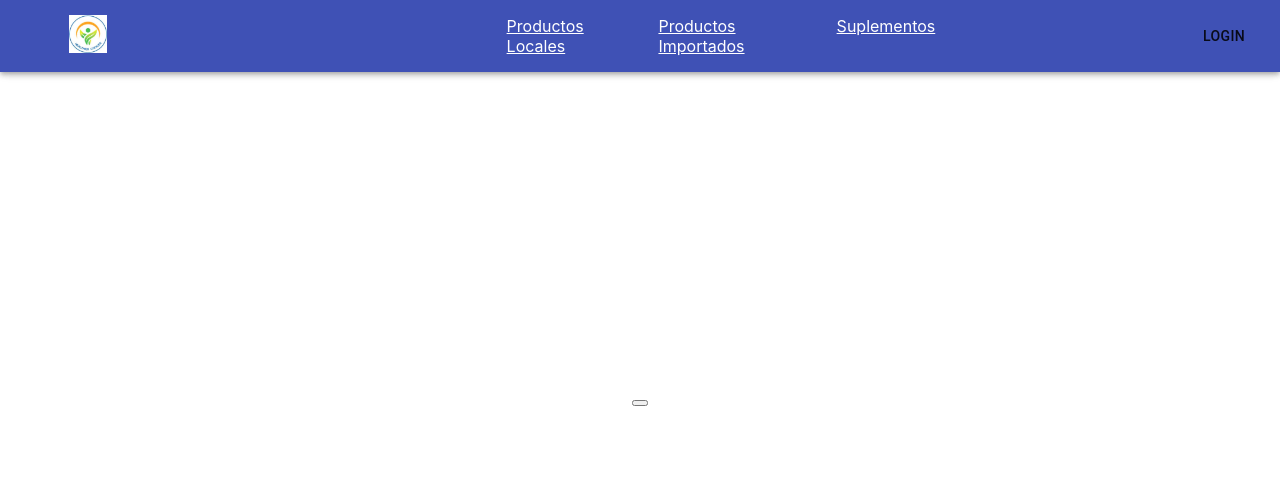
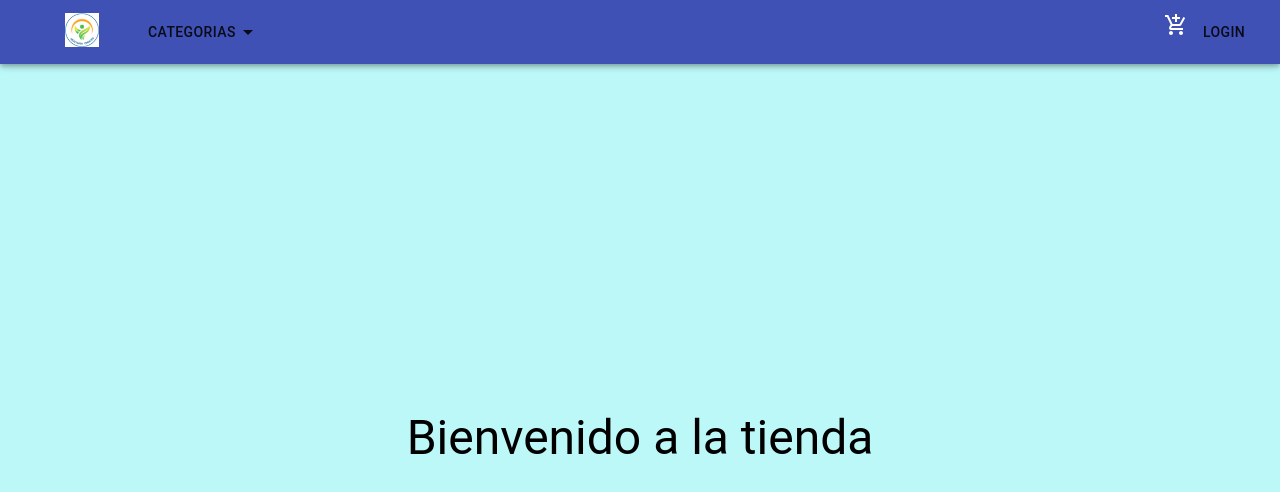
Before and after one commit to Melt04/goodFood, a React (Create React App) app: page / in a window 1280 px wide. Shown: the top 492 px of the page. Built offline with nearby package versions, Linux system fonts and the light colour scheme.

Commit message:
Cart and home

```diff
--- a/package.json
+++ b/package.json
@@ -4,6 +4,7 @@
   "private": true,
   "dependencies": {
     "@material-ui/core": "^4.11.2",
+    "@material-ui/icons": "^4.11.2",
     "@testing-library/jest-dom": "^5.11.8",
     "@testing-library/react": "^11.2.2",
     "@testing-library/user-event": "^12.6.0",
--- a/src/App.css
+++ b/src/App.css
@@ -2,6 +2,7 @@
 
 .App {
   text-align: center;
+  height: 100%;
 }
 
 .App-logo {
--- a/src/App.js
+++ b/src/App.js
@@ -1,17 +1,15 @@
 /** @format */
 
-import logo from './logo.svg'
 import './App.css'
 import Navbar from '../src/components/Navbar/Navbar'
 
-import Button from '../src/components/Button/Button'
+import ItemListContainer from '../src/components/ItemListContainer/ItemListContainer'
 
 function App() {
   return (
     <div className="App">
       <Navbar />
-
-      <Button></Button>
+      <ItemListContainer message="Bienvenido a la tienda" />
     </div>
   )
 }
--- a/src/components/Button/Button.js
+++ /dev/null
@@ -1,6 +0,0 @@
-/** @format */
-
-const Button = ({ text, children }) => {
-  return <button style={{ margin: '400px' }}>{children}</button>
-}
-export default Button
--- /dev/null
+++ b/src/components/CartWidget/CartWidget.js
@@ -0,0 +1,10 @@
+/** @format */
+
+import React from 'react'
+import AddShoppingCartOutlinedIcon from '@material-ui/icons/AddShoppingCartOutlined'
+
+function CartWidget({ style }) {
+  return <AddShoppingCartOutlinedIcon style={style} />
+}
+
+export default CartWidget
--- /dev/null
+++ b/src/components/ItemListContainer/ItemListContainer.css
@@ -0,0 +1,11 @@
+/** @format */
+
+.container-div-item {
+  background-color: rgba(186, 248, 248, 0.966);
+  margin-top: 3%;
+  width: 100%;
+  height: 100vh;
+  display: flex;
+  justify-content: center;
+  align-items: center;
+}
--- /dev/null
+++ b/src/components/ItemListContainer/ItemListContainer.js
@@ -0,0 +1,15 @@
+/** @format */
+
+import React from 'react'
+import { Typography } from '@material-ui/core'
+import './ItemListContainer.css'
+
+function ItemListContainer({ message }) {
+  return (
+    <div className="container-div-item">
+      <Typography variant="h3">{message}</Typography>
+    </div>
+  )
+}
+
+export default ItemListContainer
--- a/src/components/Navbar/Navbar.css
+++ b/src/components/Navbar/Navbar.css
@@ -26,3 +26,9 @@ a {
 
   justify-content: space-between;
 }
+.navbar-menu {
+  display: flex;
+  width: 100%;
+  align-items: center;
+  justify-content: space-between;
+}
--- a/src/components/Navbar/Navbar.js
+++ b/src/components/Navbar/Navbar.js
@@ -1,10 +1,23 @@
 /** @format */
 
-import React from 'react'
+import React, { createRef } from 'react'
 import logo from '../../assets/logo.jpeg'
-import { AppBar, Toolbar, Button } from '@material-ui/core'
+import { AppBar, Toolbar, Button, Menu, MenuItem } from '@material-ui/core'
+import ArrowDropDownOutlinedIcon from '@material-ui/icons/ArrowDropDownOutlined'
+import CartWidget from '../CartWidget/CartWidget'
 import './Navbar.css'
 const Navbar = () => {
+  const [anchorEl, setAnchorEl] = React.useState(null)
+
+  const handleClick = () => {
+    setAnchorEl(ref.current)
+  }
+  const handleClose = () => {
+    setAnchorEl(null)
+  }
+  const ref = createRef()
+  console.log(ref)
+
   return (
     <>
       <AppBar>
@@ -12,23 +25,37 @@ const Navbar = () => {
           <div>
             <img src={logo} alt="logo" className="img-logo"></img>
           </div>
-          <div>
-            <ul className="list-menu">
-              <li>
-                {' '}
-                <a href="/"> Productos Locales</a>
-              </li>
-              <li>
-                <a href="/"> Productos Importados</a>
-              </li>
-              <li>
-                {' '}
-                <a href="/"> Suplementos</a>
-              </li>
-            </ul>
-          </div>
-          <div>
-            <Button>Login</Button>
+          <div className="navbar-menu">
+            <div>
+              <Button
+                ref={ref}
+                aria-controls="simple-menu"
+                aria-haspopup="true"
+                onClick={handleClick}
+              >
+                Categorias
+                <ArrowDropDownOutlinedIcon />
+              </Button>
+
+              <Menu
+                anchorEl={anchorEl}
+                keepMounted
+                open={Boolean(anchorEl)}
+                onClose={handleClose}
+                getContentAnchorEl={null}
+                color="primary"
+                anchorOrigin={{ vertical: 'bottom', horizontal: 'left' }}
+                style={{ width: '100%' }}
+              >
+                <MenuItem onClick={handleClose}>Importados</MenuItem>
+                <MenuItem onClick={handleClose}>Locales</MenuItem>
+                <MenuItem onClick={handleClose}>Suplementos</MenuItem>
+              </Menu>
+            </div>
+
+            <div>
+              <CartWidget> </CartWidget> <Button> Login</Button>
+            </div>
           </div>
         </Toolbar>
       </AppBar>
```
Also changed, not shown: 2 other files (tests, documents, lock files or other folders).
